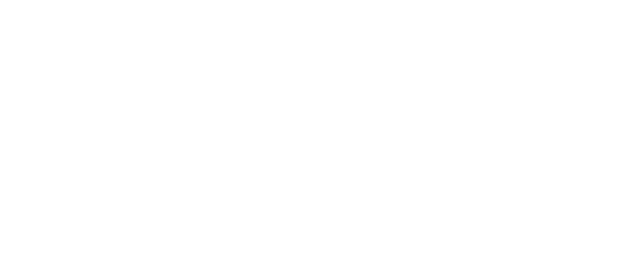
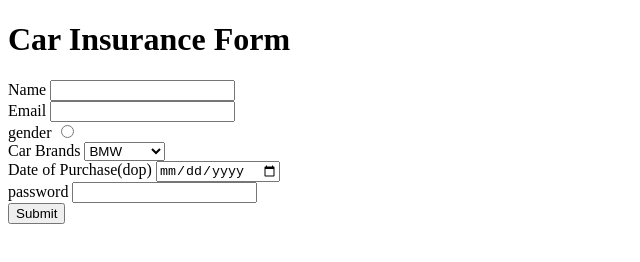
Before and after one commit to acciojob/car-insurance-form-Adanop01, a website: page main.html in a window 1280 px wide. Shown: the whole page, without its empty margins (0-640 px from the left). Drawn offline with Linux system fonts and the light colour scheme.

Commit message:
created a submission

```diff
--- a/main.html
+++ b/main.html
@@ -8,6 +8,26 @@
 
 <body>
 	<!-- the entire body must be written by student -->
+	<h1>Car Insurance Form</h1>
+	<form>
+		<label for="name">Name</label>
+		<input type="text" id= "name"><br>
+		<label for="email">Email</label>
+		<input type="email" id="email"><br>
+		<label for="gender">gender</label>
+		<input type="radio" id="radio"><br>
+		<label for="cars">Car Brands</label>
+		<select>
+			<option id="carage">BMW</option>
+			<option id="carage">Audio</option>
+			<option id="carage">Mercedez</option>
+		</select><br>
+		<label for="dop">Date of Purchase(dop)</label>
+		<input type="date" id="dop"><br>
+		<label for="password">password</label>
+		<input type="password" id="password"><br>
+		<button type="submit">Submit</button>
+	</form>
     <script type="text/javascript" src="./script.js">
 </script>
 
```
